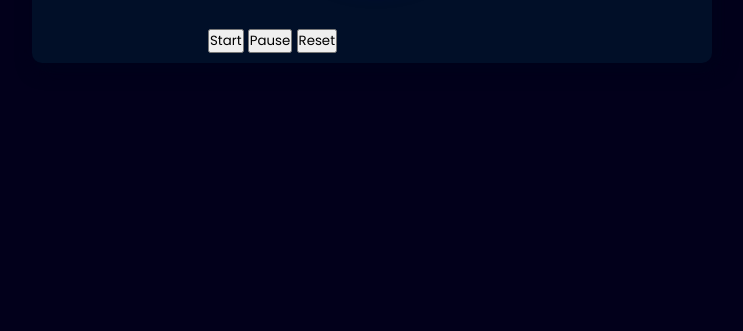
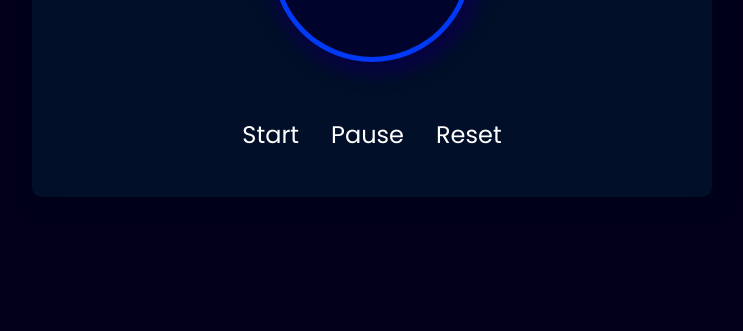
Before and after one commit to astainy1/pomodoro-timer, a plain HTML site: page index.html in a window 1280 px wide. Shown: the part 469-800 px from the top of the page, without its empty margins (268-1011 px from the left). Drawn offline with Linux system fonts and the light colour scheme.

Commit message:
Update style.css

```diff
--- a/style.css
+++ b/style.css
@@ -5,6 +5,7 @@ html, body, *{
     font-family: "poppins", sans-serif;
 }
 
+/* External font */
 .poppins-thin {
     font-family: "Poppins", sans-serif;
     font-weight: 100;
@@ -113,14 +114,19 @@ html, body, *{
     font-style: italic;
   }
 
+  /* Body */
 body{
-    /* background: rgb(1, 15, 40); */
+    display: flex;
+    justify-content: center;
+    align-items: center;
     background: rgb(2, 0, 27);
     color: #fff;
+    min-height: 100vh;
 }
 
+/* Main container style */
 .main_container{
-    margin: 50px auto;
+    margin: auto;
     width: 80%;
     max-width: 680px;
     height: auto;
@@ -135,6 +141,7 @@ body{
     transition: all 1s;
 }
 
+/* Menue container */
 .btn_container{
     list-style-type: none;
     display: flex;
@@ -162,12 +169,22 @@ body{
     color: #fff;
 }
 
+/* .btn_container > .work{
+  background: rgb(164, 24, 47);
+  border-radius: 50px;
+} */
+
+.btn_container > .work:hover{
+  background: rgb(153, 46, 64)!important;
+}
+
 .btn_container button:hover{
     background: rgb(164, 24, 47);
     border-radius: 50px;
     cursor: pointer;
 }
 
+/* Header text */
 header h3{
     text-align: center;
     padding: 20px 10px 0 10px;
@@ -176,6 +193,7 @@ header h3{
     font-size: 1.3rem;
 }
 
+/* timer container */
 .timer_container{
     text-align: center;
 }
@@ -196,21 +214,44 @@ header h3{
 
 }
 
-h1{
+/* time indicator: minute and second */
+span{
     margin: 20px auto;
     text-align: center;
     letter-spacing: 0.2rem;
     font-size: 2rem;
 }
 
-.timer_container div > button{
-    padding: 5px 10px;
-    background: none;
-    border: none;
-    color: #fff;
-    font-size: 1.3rem;
+/* Timer container button for switching */
+section #control_btn{
+    display: flex;
+    justify-content: center;
+    align-items: center;
+    margin: 0 auto;
+    padding-bottom: 30px;
 }
 
+section #control_btn > button{
+  padding: 5px 6px;
+  margin: 0 10px;
+  background: none;
+  border: none;
+  color: #fff;
+  font-size: 1.5rem;
+  transition: border .4s;
+}
+
+/* Start button */
+#control_btn > button:hover{
+  cursor: pointer;
+  letter-spacing: .07rem;
+  border-bottom: 3px solid rgb(164, 24, 47);
+
+}
+
+
+
+/* Media query for small device width of 368 */
 /* @media (min-width: 300px) {
     ul > li{
         font-size: 1rem;
```
